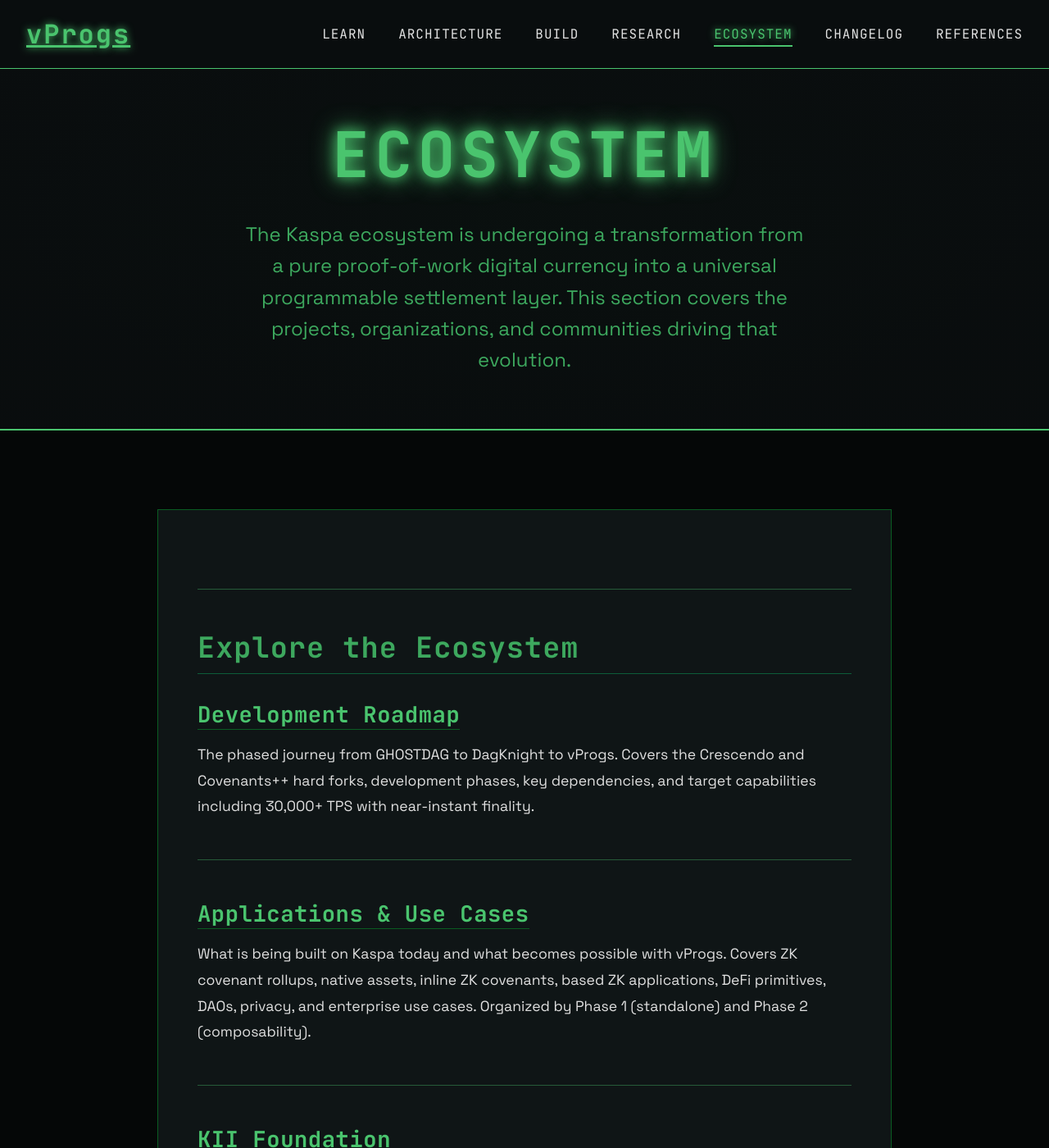
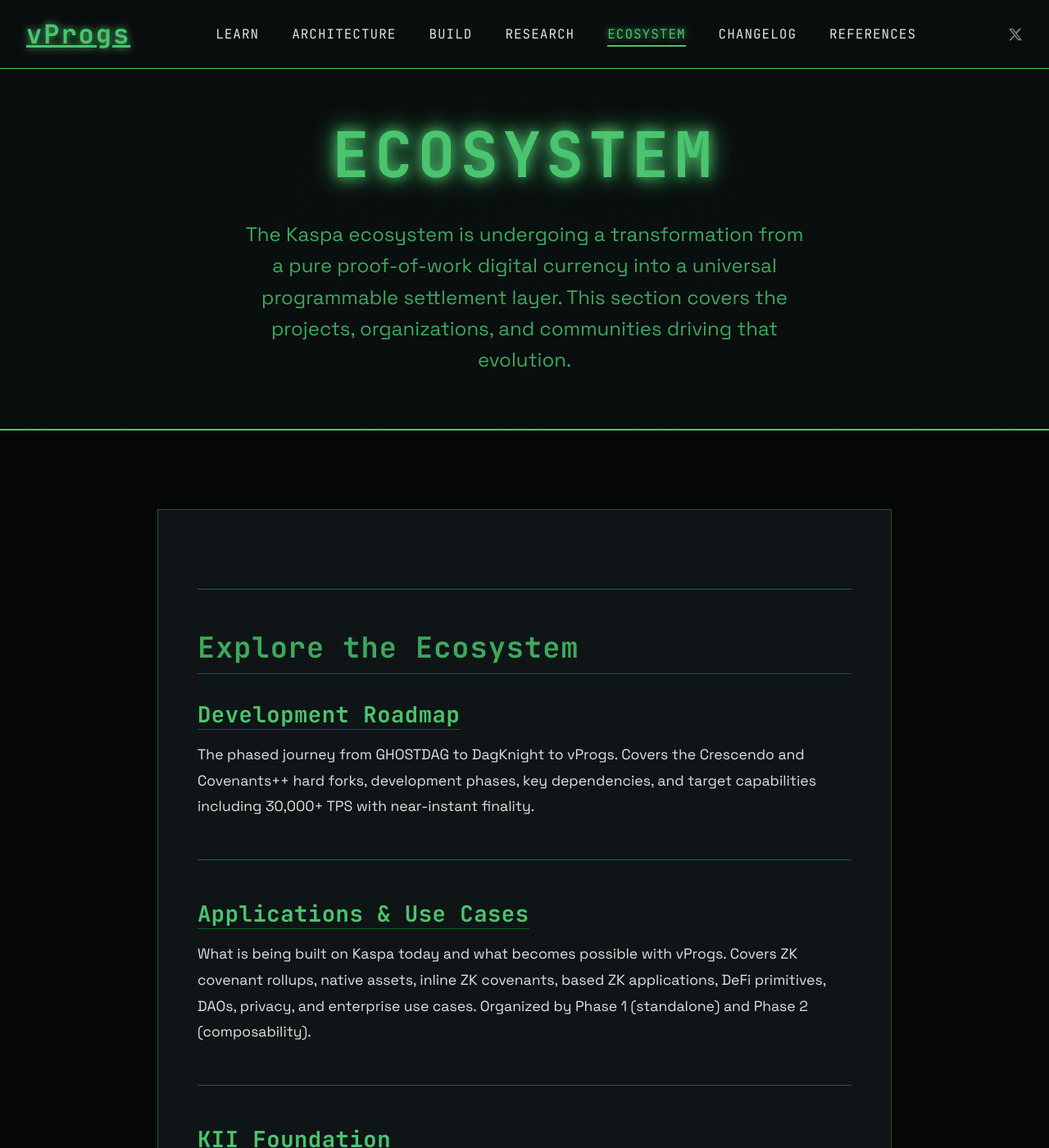
Before and after one commit to creative-inference/vprogs.xyz, a Jekyll site: the page built from ecosystem/index.md, in a window 1280 px wide and 1400 px high. Shown: the whole window at 82% size. Built offline with Jekyll 4.4.1, drawn with Linux system fonts in a browser that asks for light colours.

Commit message:
Add X/Twitter icon to nav and footer linking to @dag_knight
SVG X logo in nav (right of links) and footer (below tagline).
Dim gray default, glows green on hover. Applied to both inner
pages (via layout/includes) and home page (inline).

Co-Authored-By: Claude Opus 4.6 <noreply@anthropic.com>

```diff
--- a/_config.yml
+++ b/_config.yml
@@ -1,4 +1,4 @@
-version: "2.4"
+version: "2.5"
 title: "Kaspa vProgs"
 description: "Native L1 Verifiable Programs for Kaspa BlockDAG"
 url: "https://vprogs.xyz"
--- a/_includes/nav.html
+++ b/_includes/nav.html
@@ -16,5 +16,8 @@
       <li><a href="/changelog/"{% if page.section == "changelog" %} class="active"{% endif %}>Changelog</a></li>
       <li><a href="/references/"{% if page.section == "references" %} class="active"{% endif %}>References</a></li>
     </ul>
+    <a href="https://x.com/dag_knight" target="_blank" rel="noopener" class="nav-x" aria-label="Follow on X">
+      <svg width="18" height="18" viewBox="0 0 24 24" fill="currentColor"><path d="M18.244 2.25h3.308l-7.227 8.26 8.502 11.24H16.17l-5.214-6.817L4.99 21.75H1.68l7.73-8.835L1.254 2.25H8.08l4.713 6.231zm-1.161 17.52h1.833L7.084 4.126H5.117z"/></svg>
+    </a>
   </div>
 </nav>
--- a/_layouts/default.html
+++ b/_layouts/default.html
@@ -79,6 +79,9 @@
     <footer class="footer">
         <p>vProgs: Native L1 Verifiable Programs for Kaspa BlockDAG</p>
         <p class="footer-tagline">Breaking the smart contract trilemma</p>
+        <a href="https://x.com/dag_knight" target="_blank" rel="noopener" class="footer-x" aria-label="Follow on X">
+            <svg width="20" height="20" viewBox="0 0 24 24" fill="currentColor"><path d="M18.244 2.25h3.308l-7.227 8.26 8.502 11.24H16.17l-5.214-6.817L4.99 21.75H1.68l7.73-8.835L1.254 2.25H8.08l4.713 6.231zm-1.161 17.52h1.833L7.084 4.126H5.117z"/></svg>
+        </a>
     </footer>
 
     <script src="/script.js?v={{ site.version }}"></script>
--- a/styles.css
+++ b/styles.css
@@ -111,6 +111,20 @@ body {
 
 .nav-links a:hover::after {
     width: 100%;
+}
+
+/* X/Twitter icon in nav */
+.nav-x {
+    color: var(--text-dim);
+    transition: all 0.3s;
+    display: flex;
+    align-items: center;
+    margin-left: 0.5rem;
+}
+
+.nav-x:hover {
+    color: var(--primary);
+    filter: drop-shadow(0 0 6px var(--primary));
 }
 
 /* Hamburger toggle -- hidden on desktop */
@@ -682,6 +696,18 @@ td.highlight {
     font-size: 1rem;
 }
 
+.footer-x {
+    display: inline-block;
+    color: var(--text-dim);
+    margin-top: 1rem;
+    transition: all 0.3s;
+}
+
+.footer-x:hover {
+    color: var(--primary);
+    filter: drop-shadow(0 0 6px var(--primary));
+}
+
 /* Responsive Design */
 @media (max-width: 1200px) {
     .main-layout {
```
Also changed, not shown: index.html (+10 -0 lines).
